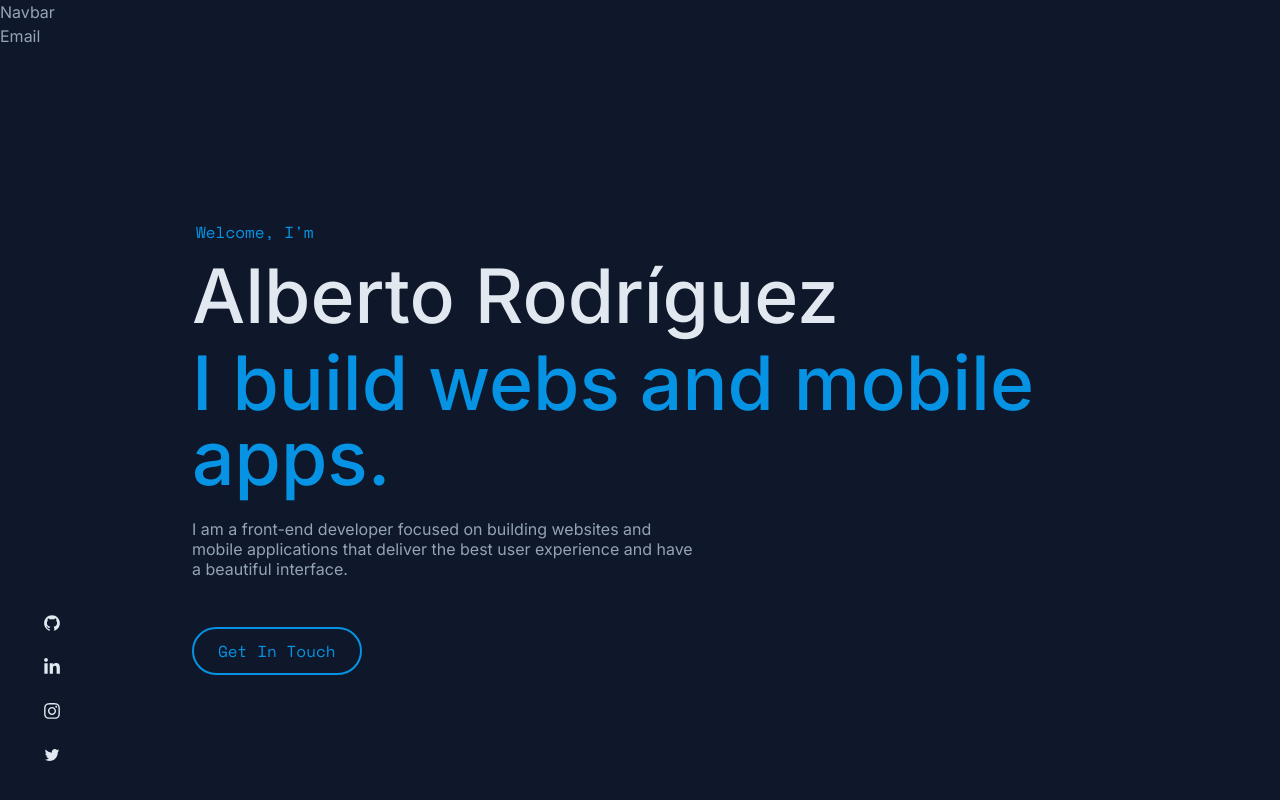
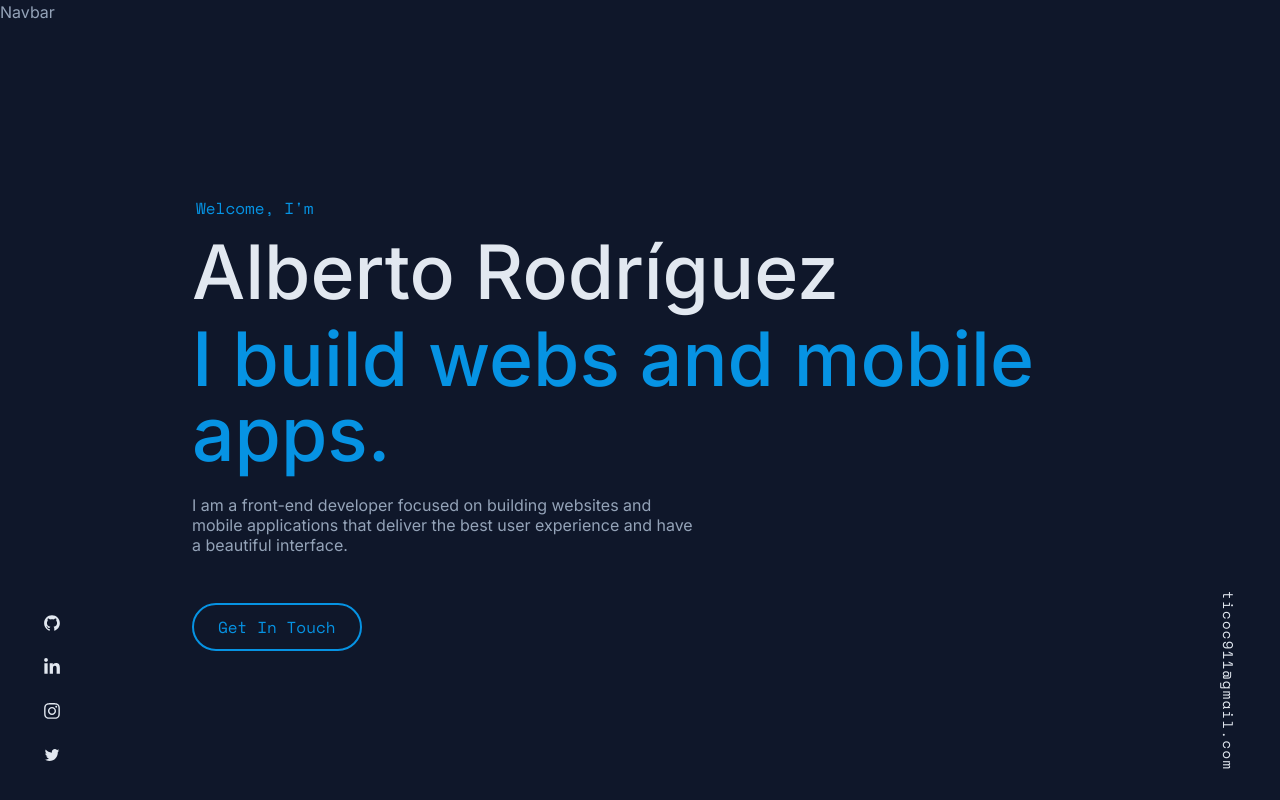
Before and after one commit to albertorg/portfolio-v2, a Next.js app: page / in a window 1280 px wide. Shown: the top 800 px of the page. Built offline with nearby package versions, Linux system fonts and the light colour scheme.

Commit message:
email added

```diff
--- a/src/components/Email/Email.tsx
+++ b/src/components/Email/Email.tsx
@@ -1,7 +1,17 @@
+import { email } from "@/data"
 
 
 export const Email = () => {
   return (
-    <div>Email</div>
+    <div className='w-10 fixed bottom-0 right-8 z-30 text-white hidden lg:block'>
+      <div className="flex items-center relative">
+        <a
+          href={`mailto:${email}`}
+          className="[writing-mode:vertical-rl] my-5 p-[10px] font-space text-sm tracking-widest
+            transition hover:text-primary hover:translate-y-[-3px]">
+          {email}
+        </a>
+      </div>
+    </div>
   )
 }
```
